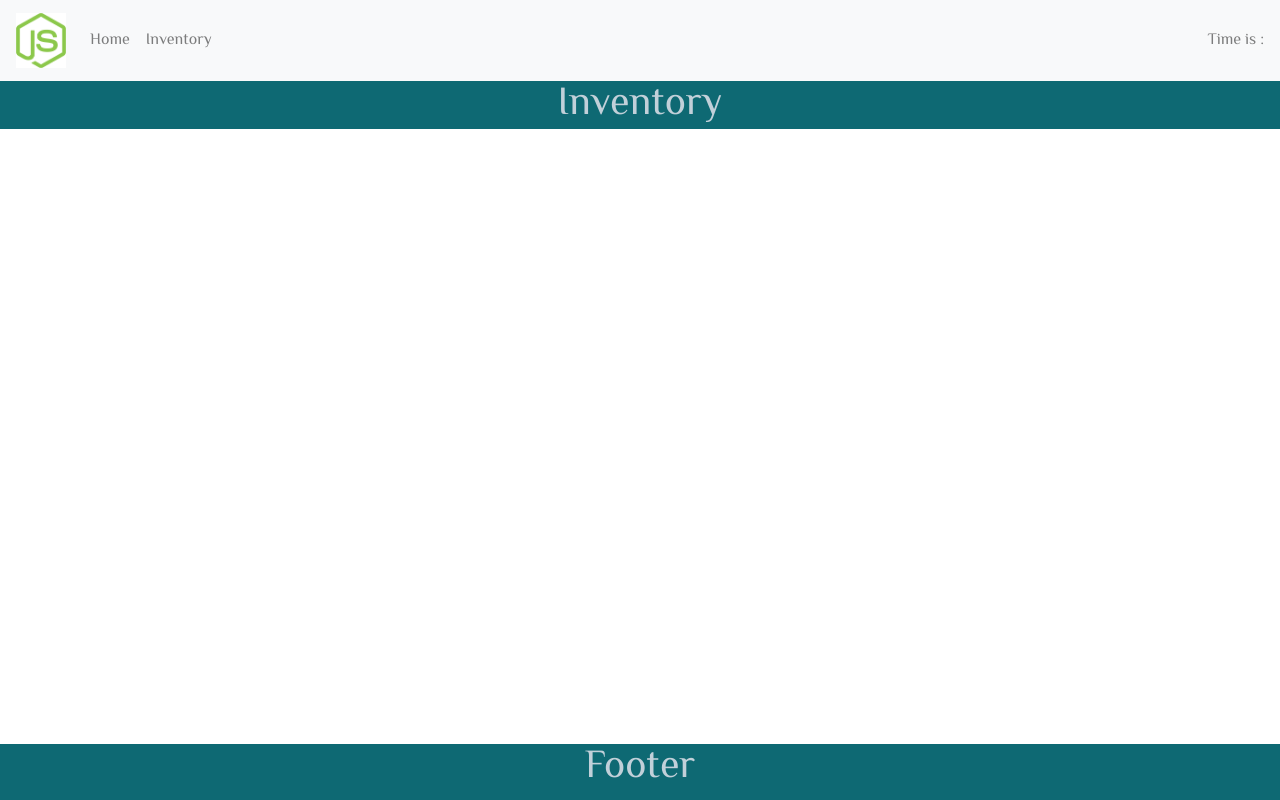
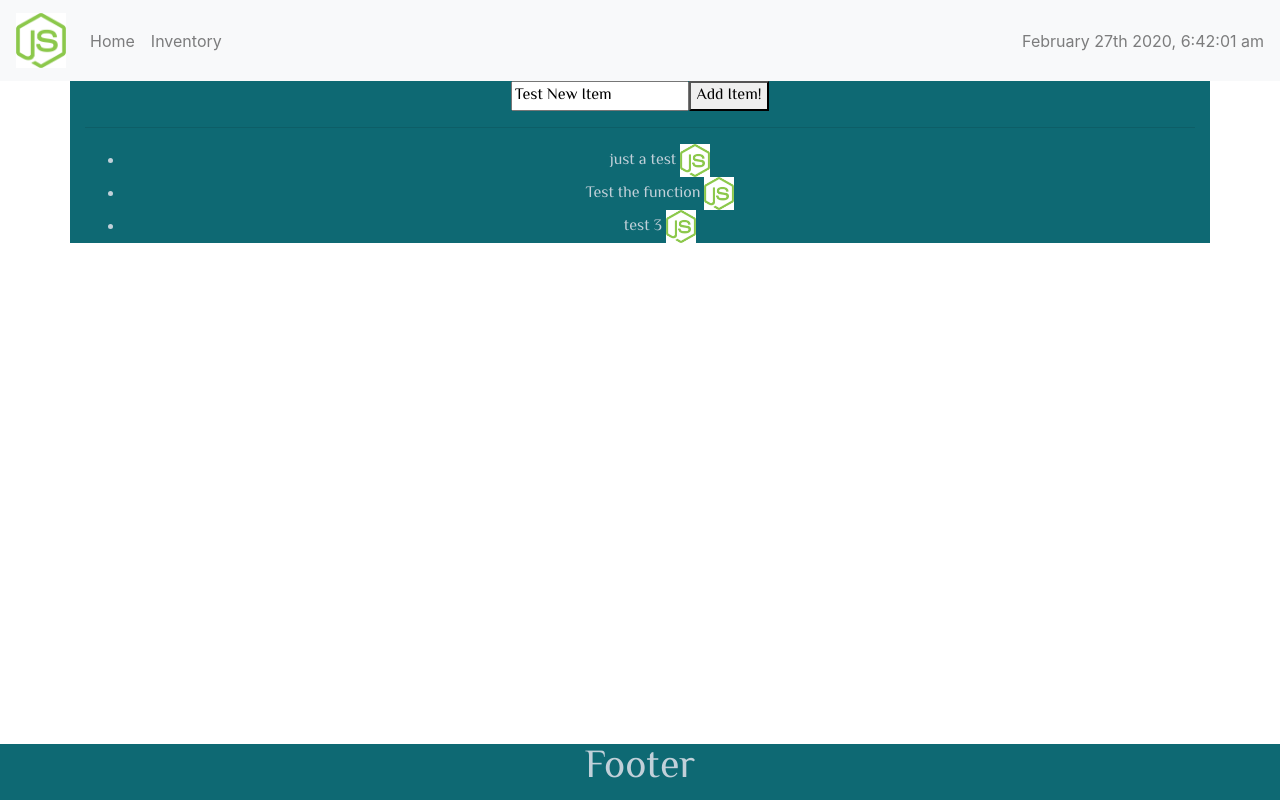
Before and after one commit to aaljamid/Inventory_System, a React (Create React App) app in the folder inventory/: page /inventory in a window 1280 px wide. Built offline with nearby package versions, Linux system fonts and the light colour scheme; no server answers.

Commit message:
adding 'add' itmes function

```diff
--- a/inventory/package.json
+++ b/inventory/package.json
@@ -9,6 +9,7 @@
     "axios": "^0.19.2",
     "bootstrap": "^4.4.1",
     "jquery": "^3.4.1",
+    "moment": "^2.24.0",
     "react": "^16.12.0",
     "react-bootstrap": "^1.0.0-beta.16",
     "react-dom": "^16.12.0",
--- a/inventory/src/App.js
+++ b/inventory/src/App.js
@@ -9,6 +9,7 @@ function App() {
   return (
     <div>
       <NavBar />
+
       <footer>
         <h1>Footer</h1>
       </footer>
--- /dev/null
+++ b/inventory/src/Components/InvListContainer.js
@@ -0,0 +1,10 @@
+import React from "react";
+import ListItem from "./ListItem";
+export default class InvListContainer extends React.Component {
+  render() {
+    const allItems = this.props.toAddItems.map(function(task, index) {
+      return <ListItem invItem={task} key={index} />;
+    });
+    return <ul>{allItems}</ul>;
+  }
+}
--- a/inventory/src/Components/Inventory.js
+++ b/inventory/src/Components/Inventory.js
@@ -1,12 +1,83 @@
 import React from "react";
+import InvListContainer from "./InvListContainer";
+export default class Inventory extends React.Component {
+  constructor(props) {
+    super(props);
+    this.state = {
+      toAddItems: ["just a test", "Test the function ", "test 3"],
+      newItem: "Test New Item"
+    };
+  }
 
-export default class Inventory extends React.Component {
+  addItem = e => {
+    e.preventDefault();
+    console.log("Add Item!");
+    this.setState({
+      toAddItems: [...this.state.toAddItems, this.state.newItem],
+      newItem: ""
+    });
+  };
+
+  onTextBoxChange = e => {
+    console.log("On Text Change", e.target.value);
+    this.setState({
+      newItem: e.target.value
+    });
+  };
   render() {
     return (
       //  main div for the image, it gets the information
       //  from the parent props
-      <div>
-        <h1>Inventory</h1>
+
+      <div class="container">
+        <form>
+          <input
+            type="text"
+            placeholder="Type an Item Here!"
+            value={this.state.newItem}
+            onChange={this.onTextBoxChange}
+          />
+          <button onClick={this.addItem}>Add Item!</button>
+        </form>
+        <hr />
+        <InvListContainer toAddItems={this.state.toAddItems} />
+
+        {/* <div class="container">
+          <div class="row align-items-center">
+            <div class="col">
+              <table class="table">
+                <thead class="thead-light">
+                  <tr>
+                    <th scope="col">#</th>
+                    <th scope="col">First</th>
+                    <th scope="col">Last</th>
+                    <th scope="col">Handle</th>
+                  </tr>
+                </thead>
+                <tbody>
+                  <tr>
+                    <th scope="row">1</th>
+                    <td>Mark</td>
+                    <td>Otto</td>
+                    <td>@mdo</td>
+                  </tr>
+                  <tr>
+                    <th scope="row">2</th>
+                    <td>Jacob</td>
+                    <td>Thornton</td>
+                    <td>@fat</td>
+                  </tr>
+                  <tr>
+                    <th scope="row">3</th>
+                    <td>Larry</td>
+                    <td>the Bird</td>
+                    <td>@twitter</td>
+                  </tr>
+                </tbody>
+              </table>
+            </div>
+          </div>
+        </div> */}
       </div>
     );
   }
--- a/inventory/src/Components/NavBar.js
+++ b/inventory/src/Components/NavBar.js
@@ -3,6 +3,7 @@ import bootstrap from "bootstrap";
 import { BrowserRouter as Router, Switch, Route, Link } from "react-router-dom";
 import Inventory from "./Inventory";
 import Home from "./Home";
+import moment from "moment";
 
 import axios from "axios";
 
@@ -62,7 +63,9 @@ export default class NavBar extends React.Component {
                     </Link>
                   </li>
                 </ul>
-                <span class="navbar-text">Time is : {this.state.time} </span>
+                <span class="navbar-text">
+                  {moment().format("MMMM Do YYYY, h:mm:ss a")}
+                </span>
               </div>
             </nav>
           </div>
--- a/inventory/src/index.css
+++ b/inventory/src/index.css
@@ -2,7 +2,7 @@ body {
   background-color: rgb(149, 184, 94);
 }
 
-header {
+.container {
   background-color: #0e6973;
   color: #c1d0d9;
   text-align: center;
@@ -26,6 +26,10 @@ footer {
 
 .itemValue {
   margin: 10px;
+}
+
+.table {
+  color: #c1d0d9;
 }
 
 /* Color Theme Swatches in Hex */
```
Also changed, not shown: inventory/src/Components/ListItem.js (added), 1 other file (tests, documents, lock files or other folders).
